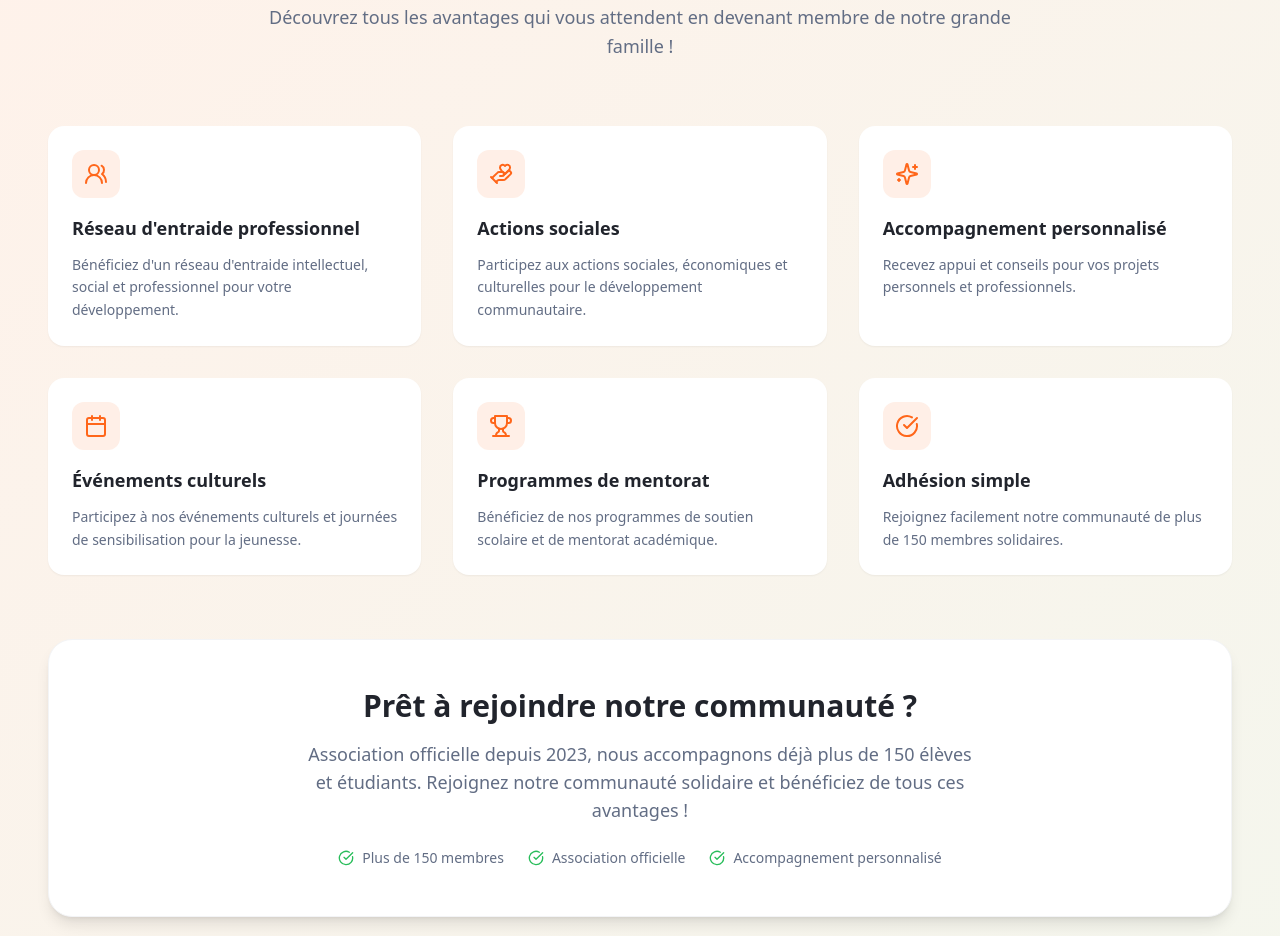
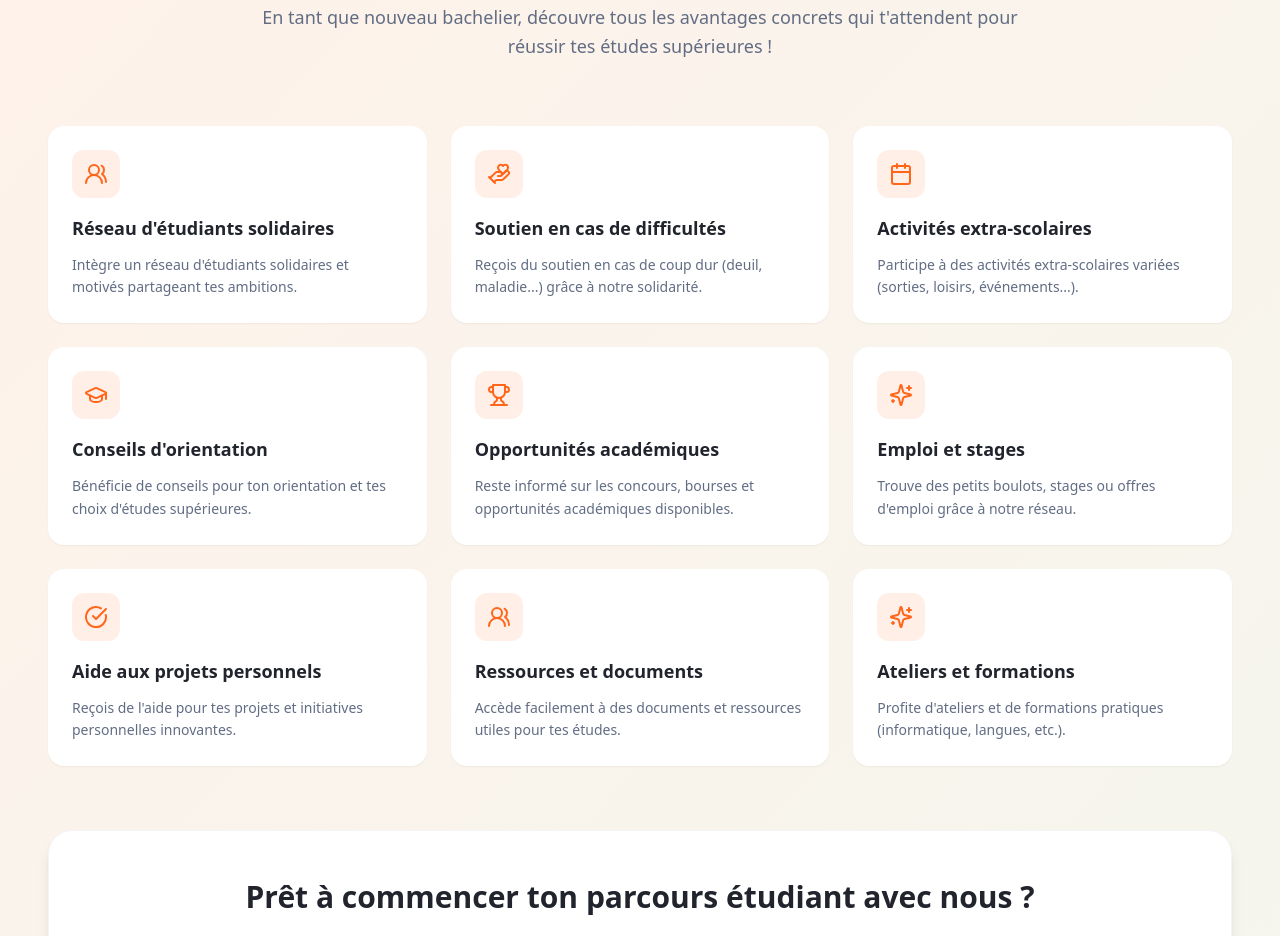
Before and after one commit to GueiAmos/ceera-bac, a React (Vite) app: page / in a window 1280 px wide. Shown: the part 2140-3076 px from the top of the page. Built offline with nearby package versions, Linux system fonts and the light colour scheme.

Commit message:
Add benefits to landing page
Add new benefits and clarify target audience.

```diff
--- a/src/components/BenefitsSection.tsx
+++ b/src/components/BenefitsSection.tsx
@@ -1,37 +1,52 @@
 import { Card, CardContent } from "@/components/ui/card";
-import { CheckCircle, Users2, HandHeart, Sparkles, Calendar, Trophy } from "lucide-react";
+import { CheckCircle, Users2, HandHeart, Sparkles, Calendar, Trophy, GraduationCap } from "lucide-react";
 
 const BenefitsSection = () => {
   const benefits = [
     {
       icon: Users2,
-      title: "Réseau d'entraide professionnel",
-      description: "Bénéficiez d'un réseau d'entraide intellectuel, social et professionnel pour votre développement.",
+      title: "Réseau d'étudiants solidaires",
+      description: "Intègre un réseau d'étudiants solidaires et motivés partageant tes ambitions.",
     },
     {
       icon: HandHeart,
-      title: "Actions sociales",
-      description: "Participez aux actions sociales, économiques et culturelles pour le développement communautaire.",
+      title: "Soutien en cas de difficultés",
+      description: "Reçois du soutien en cas de coup dur (deuil, maladie...) grâce à notre solidarité.",
+    },
+    {
+      icon: Calendar,
+      title: "Activités extra-scolaires",
+      description: "Participe à des activités extra-scolaires variées (sorties, loisirs, événements...).",
+    },
+    {
+      icon: GraduationCap,
+      title: "Conseils d'orientation",
+      description: "Bénéficie de conseils pour ton orientation et tes choix d'études supérieures.",
+    },
+    {
+      icon: Trophy,
+      title: "Opportunités académiques",
+      description: "Reste informé sur les concours, bourses et opportunités académiques disponibles.",
     },
     {
       icon: Sparkles,
-      title: "Accompagnement personnalisé",
-      description: "Recevez appui et conseils pour vos projets personnels et professionnels.",
-    },
-    {
-      icon: Calendar,
-      title: "Événements culturels",
-      description: "Participez à nos événements culturels et journées de sensibilisation pour la jeunesse.",
-    },
-    {
-      icon: Trophy,
-      title: "Programmes de mentorat",
-      description: "Bénéficiez de nos programmes de soutien scolaire et de mentorat académique.",
+      title: "Emploi et stages",
+      description: "Trouve des petits boulots, stages ou offres d'emploi grâce à notre réseau.",
     },
     {
       icon: CheckCircle,
-      title: "Adhésion simple",
-      description: "Rejoignez facilement notre communauté de plus de 150 membres solidaires.",
+      title: "Aide aux projets personnels",
+      description: "Reçois de l'aide pour tes projets et initiatives personnelles innovantes.",
+    },
+    {
+      icon: Users2,
+      title: "Ressources et documents",
+      description: "Accède facilement à des documents et ressources utiles pour tes études.",
+    },
+    {
+      icon: Sparkles,
+      title: "Ateliers et formations",
+      description: "Profite d'ateliers et de formations pratiques (informatique, langues, etc.).",
     }
   ];
 
@@ -41,16 +56,16 @@ const BenefitsSection = () => {
         {/* Section Header */}
         <div className="text-center mb-16">
           <h2 className="text-3xl lg:text-5xl font-bold mb-6 text-foreground">
-            Pourquoi rejoindre le CEERA ?
+            Pourquoi rejoindre le CEERA après ton BAC ?
           </h2>
           <p className="text-lg text-muted-foreground max-w-3xl mx-auto leading-relaxed">
-            Découvrez tous les avantages qui vous attendent en devenant membre
-            de notre grande famille !
+            En tant que nouveau bachelier, découvre tous les avantages concrets
+            qui t'attendent pour réussir tes études supérieures !
           </p>
         </div>
 
         {/* Benefits Grid */}
-        <div className="grid md:grid-cols-2 lg:grid-cols-3 gap-8 mb-16">
+        <div className="grid md:grid-cols-2 lg:grid-cols-3 gap-6 mb-16">
           {benefits.map((benefit, index) => (
             <Card
               key={index}
@@ -74,24 +89,28 @@ const BenefitsSection = () => {
         {/* Call-to-action section */}
         <div className="bg-white rounded-3xl p-8 lg:p-12 text-center shadow-lg border border-gray-100">
           <h3 className="text-2xl lg:text-3xl font-bold text-foreground mb-4">
-            Prêt à rejoindre notre communauté ?
+            Prêt à commencer ton parcours étudiant avec nous ?
           </h3>
           <p className="text-lg text-muted-foreground mb-6 max-w-2xl mx-auto">
-            Association officielle depuis 2023, nous accompagnons déjà plus de 150 élèves et étudiants.
-            Rejoignez notre communauté solidaire et bénéficiez de tous ces avantages !
+            Plus de 150 étudiants nous font déjà confiance. Rejoins notre communauté
+            et profite de tous ces avantages dès maintenant !
           </p>
           <div className="flex flex-wrap justify-center gap-6 text-sm text-muted-foreground">
             <span className="flex items-center gap-2">
               <CheckCircle className="h-4 w-4 text-success" />
-              Plus de 150 membres
+              Soutien personnalisé
             </span>
             <span className="flex items-center gap-2">
               <CheckCircle className="h-4 w-4 text-success" />
-              Association officielle
+              Réseau professionnel
             </span>
             <span className="flex items-center gap-2">
               <CheckCircle className="h-4 w-4 text-success" />
-              Accompagnement personnalisé
+              Opportunités d'emploi
+            </span>
+            <span className="flex items-center gap-2">
+              <CheckCircle className="h-4 w-4 text-success" />
+              Formations gratuites
             </span>
           </div>
         </div>
```
